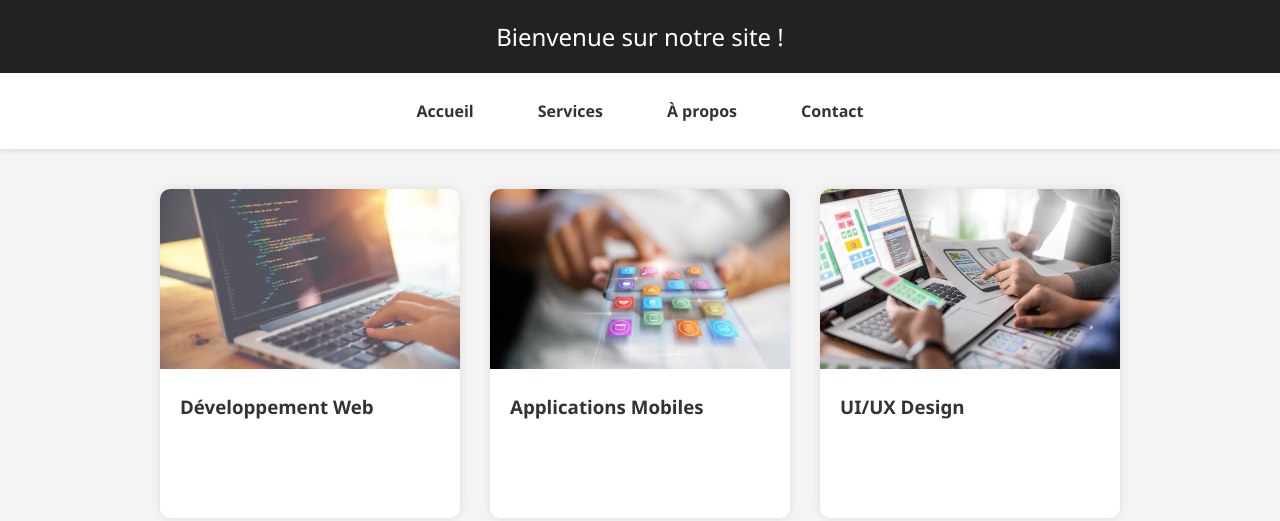
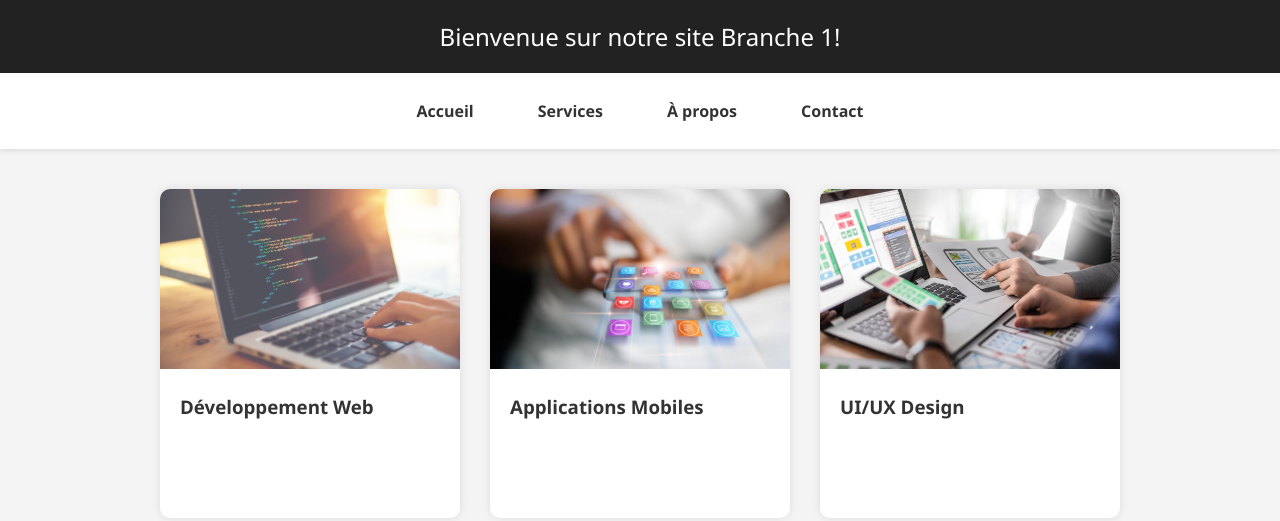
Before and after one commit to ghost3971/LAB1-IT, a plain HTML site: page index.html in a window 1280 px wide. Drawn offline with Linux system fonts and the light colour scheme.

Commit message:
Update index.html

```diff
--- a/index.html
+++ b/index.html
@@ -112,7 +112,7 @@
 
 <!-- LAB 3 : Bandeau de bienvenue -->
 <div class="welcome-banner">
-  Bienvenue sur notre site !
+  Bienvenue sur notre site Branche 1!
 </div>
 
 <!-- LAB 1 : Menu de navigation -->
```
